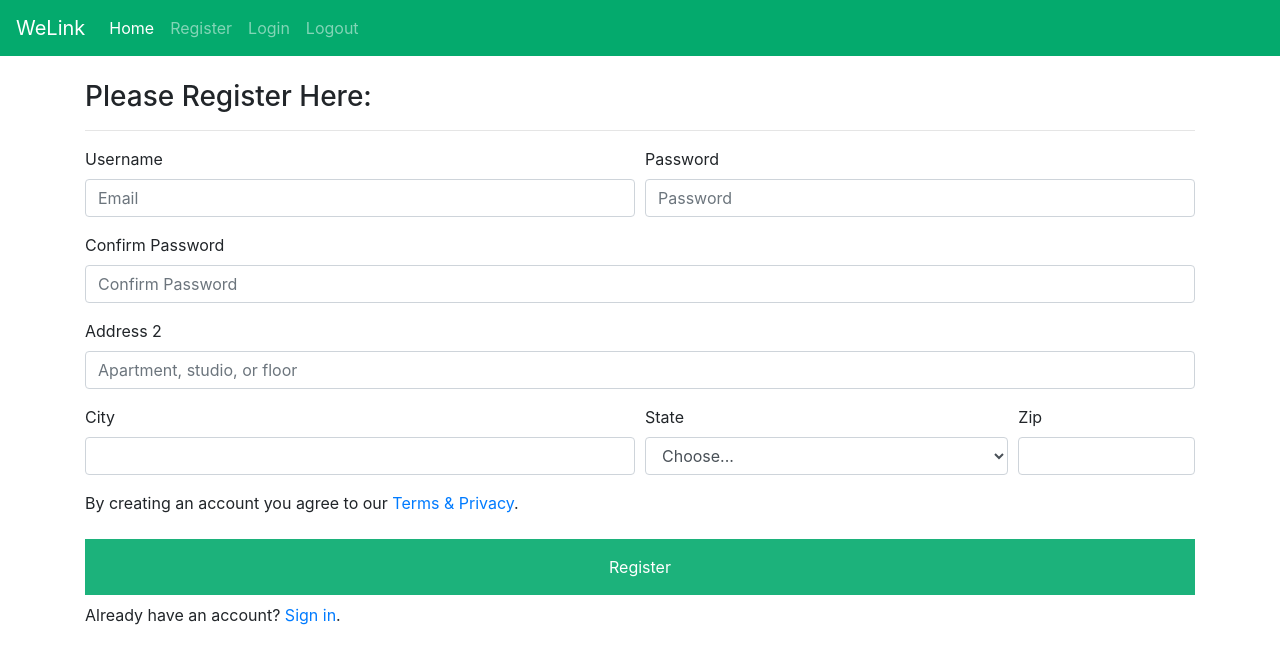
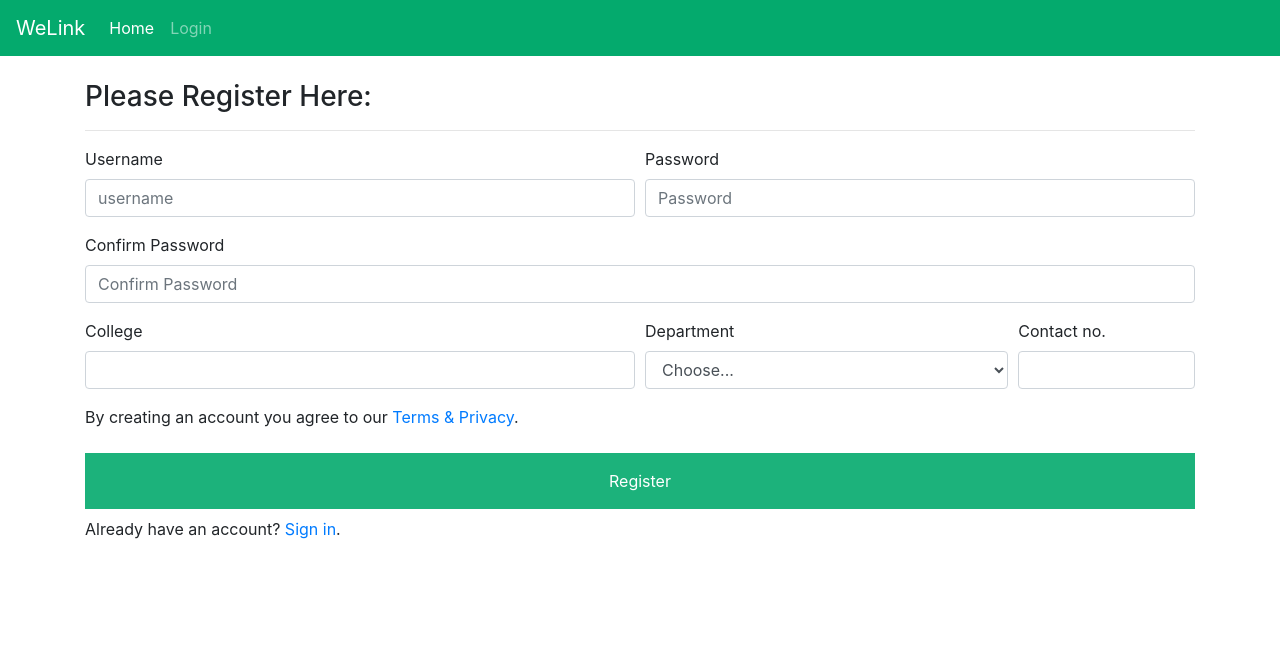
Before and after one commit to suryaprakashpandey/51_code-bros, a PHP site: the page made by php files/register.php in a window 1280 px wide. Shown: the top 664 px of the page. Run offline with PHP 8.4, Linux system fonts and the light colour scheme.

Commit message:
changed register page

```diff
--- a/php files/register.php
+++ b/php files/register.php
@@ -96,19 +96,11 @@ mysqli_close($conn);
   <div class="collapse navbar-collapse" id="navbarNavDropdown">
   <ul class="navbar-nav">
       <li class="nav-item active">
-        <a class="nav-link" href="#">Home <span class="sr-only">(current)</span></a>
-      </li>
-      <li class="nav-item">
-        <a class="nav-link" href="register.php">Register</a>
+        <a class="nav-link" href="/index.html">Home <span class="sr-only">(current)</span></a>
       </li>
       <li class="nav-item">
         <a class="nav-link" href="login.php">Login</a>
       </li>
-      <li class="nav-item">
-        <a class="nav-link" href="logout.php">Logout</a>
-      </li>
-
-
 
     </ul>
   </div>
@@ -117,11 +109,11 @@ mysqli_close($conn);
 <div class="container mt-4">
 <h3>Please Register Here:</h3>
 <hr>
-<form action="" method="post">
+<form action="C:\xampp\htdocs\login\login.php" method="post">
   <div class="form-row">
     <div class="form-group col-md-6">
       <label for="inputEmail4">Username</label>
-      <input type="text" class="form-control" name="username" id="inputEmail4" placeholder="Email">
+      <input type="text" class="form-control" name="username" id="inputEmail4" placeholder="username">
     </div>
     <div class="form-group col-md-6">
       <label for="inputPassword4">Password</label>
@@ -132,24 +124,20 @@ mysqli_close($conn);
       <label for="inputPassword4">Confirm Password</label>
       <input type="password" class="form-control" name ="confirm_password" id="inputPassword" placeholder="Confirm Password">
     </div>
-  <div class="form-group">
-    <label for="inputAddress2">Address 2</label>
-    <input type="text" class="form-control" id="inputAddress2" placeholder="Apartment, studio, or floor">
-  </div>
   <div class="form-row">
     <div class="form-group col-md-6">
-      <label for="inputCity">City</label>
+      <label for="inputCity">College</label>
       <input type="text" class="form-control" id="inputCity">
     </div>
     <div class="form-group col-md-4">
-      <label for="inputState">State</label>
+      <label for="inputState">Department</label>
       <select id="inputState" class="form-control">
         <option selected>Choose...</option>
         <option>...</option>
       </select>
     </div>
     <div class="form-group col-md-2">
-      <label for="inputZip">Zip</label>
+      <label for="inputZip">Contact no.</label>
       <input type="text" class="form-control" id="inputZip">
     </div>
   </div>
```
Also changed, not shown: html files/register.html (deleted, +0 -50 lines), index.html (+4 -9 lines).
